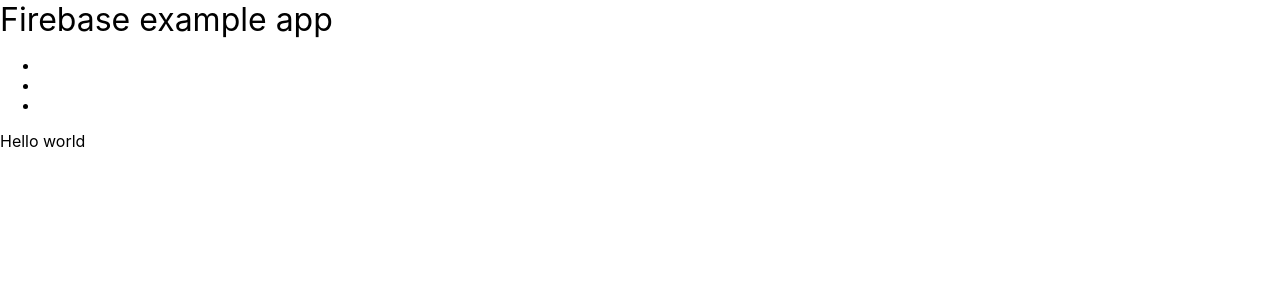
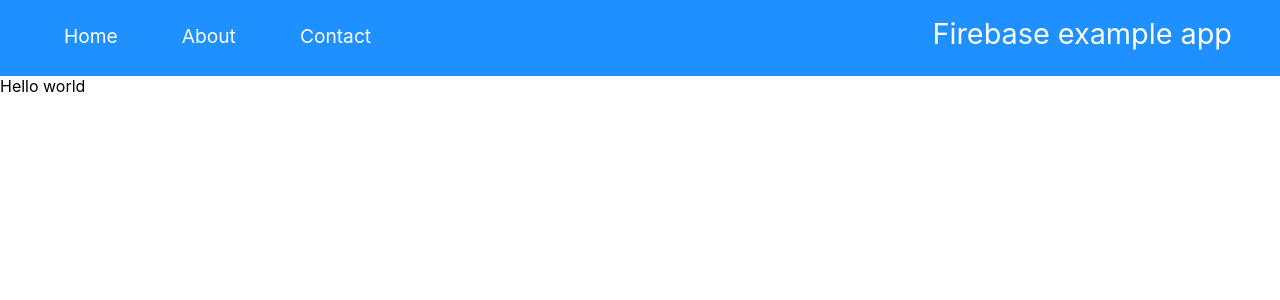
Before and after one commit to desolaser/firebase-react-app, a React (Create React App) app: page / in a window 1280 px wide. Shown: the top 300 px of the page. Built offline with nearby package versions, Linux system fonts and the light colour scheme.

Commit message:
Add header styles

```diff
--- a/src/components/brand_title.js
+++ /dev/null
@@ -1,10 +0,0 @@
-import React from 'react'
-import styled from 'styled-components'
-
-const Div = styled.div`
-    font-size: 2rem;
-    color: ${props => props.color ? props.color : "black"};
-`;
-
-const BrandTitle = props => <Div {...props}>{props.children}</Div>
-export default BrandTitle
--- a/src/components/header.js
+++ b/src/components/header.js
@@ -1,26 +1,31 @@
 import React from 'react'
-import { Link } from 'react-router-dom'
 
-import BrandTitle from './brand_title'
+import {
+    NavBar,
+    NavTitle,
+    NavList,
+    NavItem,
+    NavLink
+} from './nav_components'
 
 const Header = () => {
     return (
-        <nav>
-            <BrandTitle>
+        <NavBar>
+            <NavTitle color="white">
                 Firebase example app
-            </BrandTitle>
-            <ul>
-                <li>
-                    <Link to=""></Link>
-                </li>
-                <li>
-                    <Link to=""></Link>
-                </li>
-                <li>
-                    <Link to=""></Link>
-                </li>
-            </ul>
-        </nav>
+            </NavTitle>
+            <NavList>
+                <NavItem>
+                    <NavLink to="/">Home</NavLink>
+                </NavItem>
+                <NavItem>
+                    <NavLink to="/about">About</NavLink>
+                </NavItem>
+                <NavItem>
+                    <NavLink to="/contact">Contact</NavLink>
+                </NavItem>
+            </NavList>
+        </NavBar>
     )
 }
 
--- /dev/null
+++ b/src/components/nav_components.js
@@ -0,0 +1,35 @@
+import styled from 'styled-components'
+import { Link } from 'react-router-dom'
+
+const NavTitle = styled.div`
+    float: right;
+    padding-right: 3rem;
+    font-size: 1.8rem;
+    color: ${props => props.color ? props.color : "black"};
+`;
+
+const NavBar = styled.nav`
+    padding: 1rem 0;
+    background-color: dodgerblue;
+`;
+
+const NavList = styled.ul`
+    display: inline-block;
+    list-style-type: none;
+    margin: 0;
+    padding: 0;
+    padding-left: 2rem;
+`;
+
+const NavItem = styled.li`
+    float: left;
+    padding: .5rem 2rem;
+`;
+
+const NavLink = styled(Link)`
+    text-decoration: none;
+    font-size: 1.2rem;
+    color: white;
+`;
+
+export { NavBar, NavTitle, NavList, NavItem, NavLink }
```
